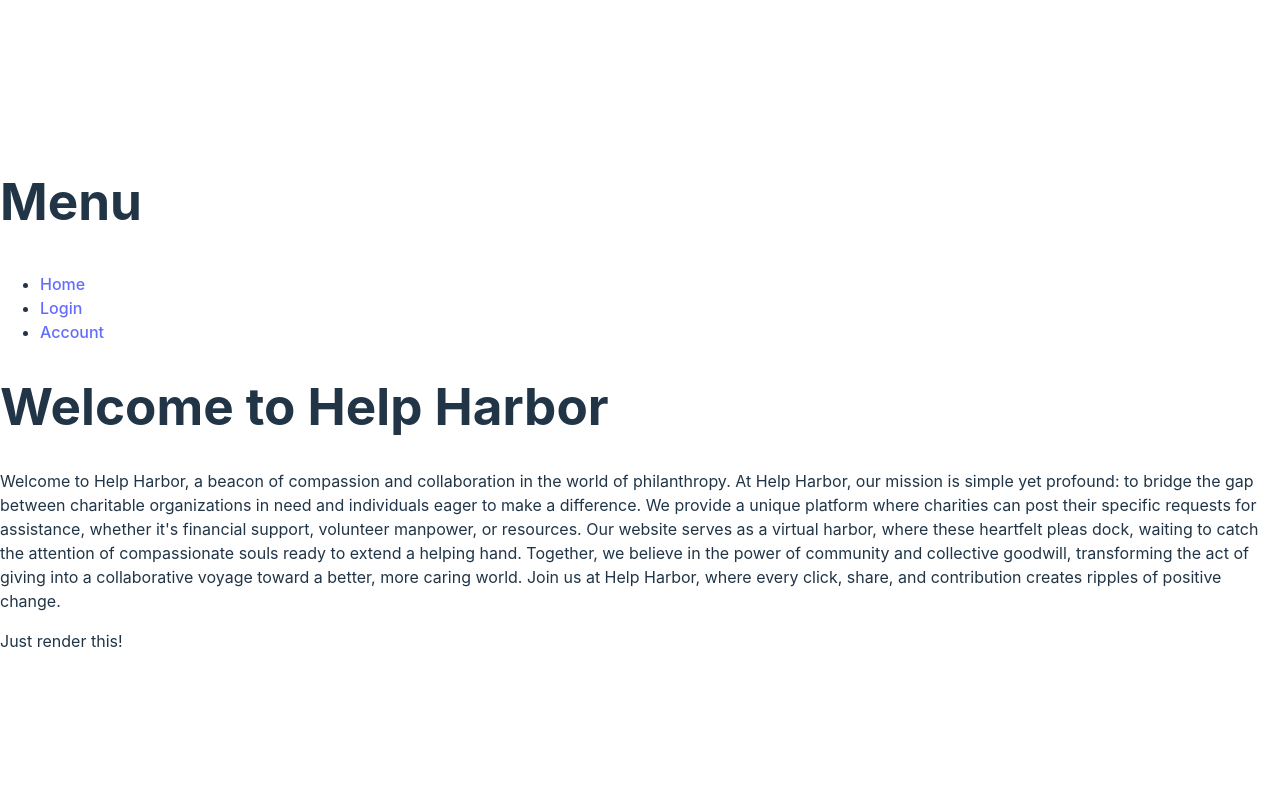
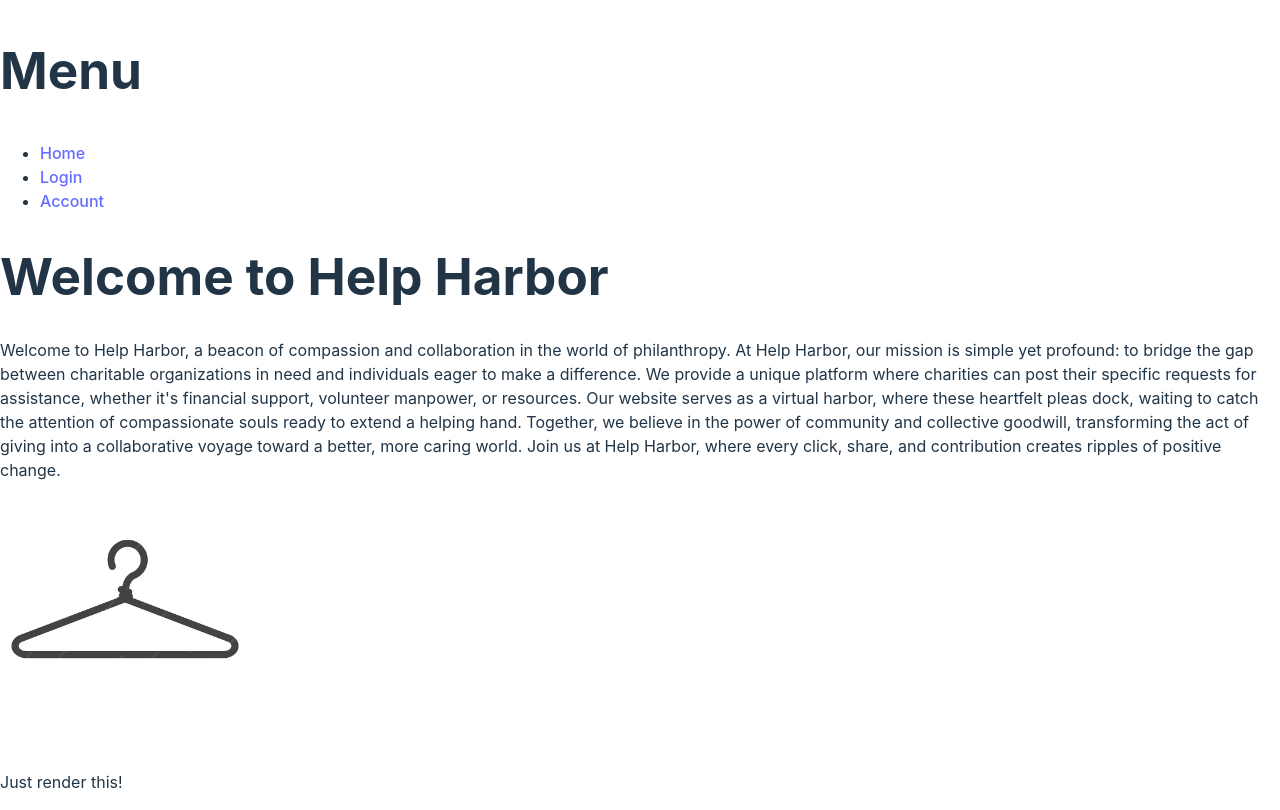
Before and after one commit to juhock/HelpHarborCapstone, a React (Vite) app: page / in a window 1280 px wide. Built offline with nearby package versions, Linux system fonts and the light colour scheme.

Commit message:
Add hanger icon to homepage w/ link-does not work

```diff
--- a/src/client/main.jsx
+++ b/src/client/main.jsx
@@ -12,8 +12,6 @@ const router = createBrowserRouter([
     children: [
       {
         path: '/',
-        // this element needs to be updated with the path
-        // when component is ready
         element: <HomePage />
       }
     ]
--- a/src/components/features/Homepage.jsx
+++ b/src/components/features/Homepage.jsx
@@ -1,4 +1,6 @@
 import React from 'react';
+import { Link } from 'react-router-dom';
+import hanger from '../../../public/hanger.png';
 
 export default function HomePage() {
   return (
@@ -18,6 +20,9 @@ export default function HomePage() {
         toward a better, more caring world. Join us at Help Harbor, where every
         click, share, and contribution creates ripples of positive change.
       </p>
+      <Link to={'/clothes'}>
+        <img src={hanger} height={250} width={250} alt='Clothes' />
+      </Link>
     </>
   );
 }
```
Also changed, not shown: public/hanger.png (added).
